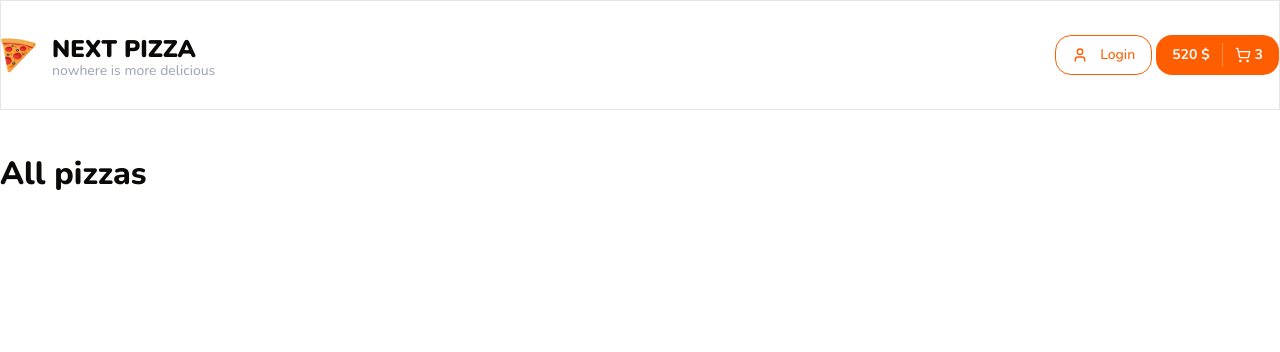
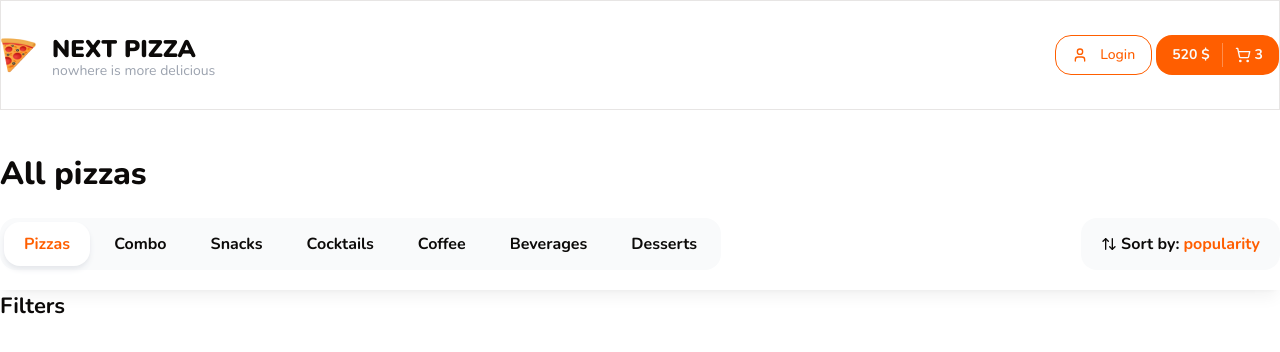
Before and after one commit to zachary-o/next-pizza, a Next.js app: page / in a window 1280 px wide. Shown: the top 352 px of the page. Built offline with nearby package versions, Linux system fonts and the light colour scheme.

Commit message:
create home page components

```diff
--- a/src/app/page.tsx
+++ b/src/app/page.tsx
@@ -1,4 +1,4 @@
-import { Container, Title } from "@/components/shared"
+import { Container, Filters, Title, TopBar } from "@/components/shared"
 
 export default function Home() {
   return (
@@ -6,6 +6,21 @@ export default function Home() {
       <Container className="mt-10">
         <Title className="font-extrabold" text="All pizzas" size="lg" />
       </Container>
+      <TopBar />
+
+      <Container className="pb-14">
+        <div className="flex gap-[60px]">
+          {/* FILTERS */}
+          <div className="w-[250px]">
+            <Filters />
+          </div>
+
+          {/* ITEMS LIST */}
+          <div className="flex-1">
+            <div className="flex flex-col gap-16"></div>
+          </div>
+        </div>
+      </Container>
     </>
   )
 }
--- a/src/components/shared/categories.tsx
+++ b/src/components/shared/categories.tsx
@@ -5,12 +5,34 @@ interface Props {
   className?: string
 }
 
+const categories = [
+  "Pizzas",
+  "Combo",
+  "Snacks",
+  "Cocktails",
+  "Coffee",
+  "Beverages",
+  "Desserts",
+]
+const activeIndex = 0
+
 export const Categories: React.FC<Props> = ({ className }) => {
   return (
     <div
       className={cn("inline-flex gap-1 bg-gray-50 p-1 rounded-2xl", className)}
     >
-      Categories
+      {categories.map((category, index) => (
+        <a
+          className={cn(
+            "flex items-center font-bold h-11 rounded-2xl px-5",
+            activeIndex === index &&
+              "bg-white shadow-md shadow-gray-200 text-primary"
+          )}
+          key={index}
+        >
+          <button>{category}</button>
+        </a>
+      ))}
     </div>
   )
 }
--- /dev/null
+++ b/src/components/shared/filters.tsx
@@ -0,0 +1,14 @@
+import React from "react"
+import { Title } from "./title"
+
+interface Props {
+  className?: string
+}
+
+export const Filters: React.FC<Props> = ({ className }) => {
+  return (
+    <div className={className}>
+      <Title text="Filters" size="sm" className="mb-5 font-bold" />
+    </div>
+  )
+}
--- a/src/components/shared/index.ts
+++ b/src/components/shared/index.ts
@@ -1,3 +1,7 @@
 export { Container } from "./container"
 export { Header } from "./header"
 export { Title } from "./title"
+export { Categories } from "./categories"
+export { SortPopup } from "./sort-popup"
+export { TopBar } from "./top-bar"
+export { Filters } from "./filters"
--- /dev/null
+++ b/src/components/shared/sort-popup.tsx
@@ -0,0 +1,22 @@
+import { cn } from "@/lib/utils"
+import { ArrowUpDown } from "lucide-react"
+import React from "react"
+
+interface Props {
+  className?: string
+}
+
+export const SortPopup: React.FC<Props> = ({ className }) => {
+  return (
+    <div
+      className={cn(
+        "inline-flex items-center gap-1 bg-gray-50 px-5 h-[52px] rounded-2xl cursor-pointer",
+        className
+      )}
+    >
+      <ArrowUpDown size={16} />
+      <b>Sort by:</b>
+      <b className="text-primary">popularity</b>
+    </div>
+  )
+}
--- /dev/null
+++ b/src/components/shared/top-bar.tsx
@@ -0,0 +1,25 @@
+import { cn } from "@/lib/utils"
+import React from "react"
+import { Container } from "./container"
+import { Categories } from "./categories"
+import { SortPopup } from "./sort-popup"
+
+interface Props {
+  className?: string
+}
+
+export const TopBar: React.FC<Props> = ({ className }) => {
+  return (
+    <div
+      className={cn(
+        "sticky top-0 bg-white py-5 shadow-lg shadow-black/5 z-10",
+        className
+      )}
+    >
+      <Container className="flex items-center justify-between">
+        <Categories />
+        <SortPopup />
+      </Container>
+    </div>
+  )
+}
```
